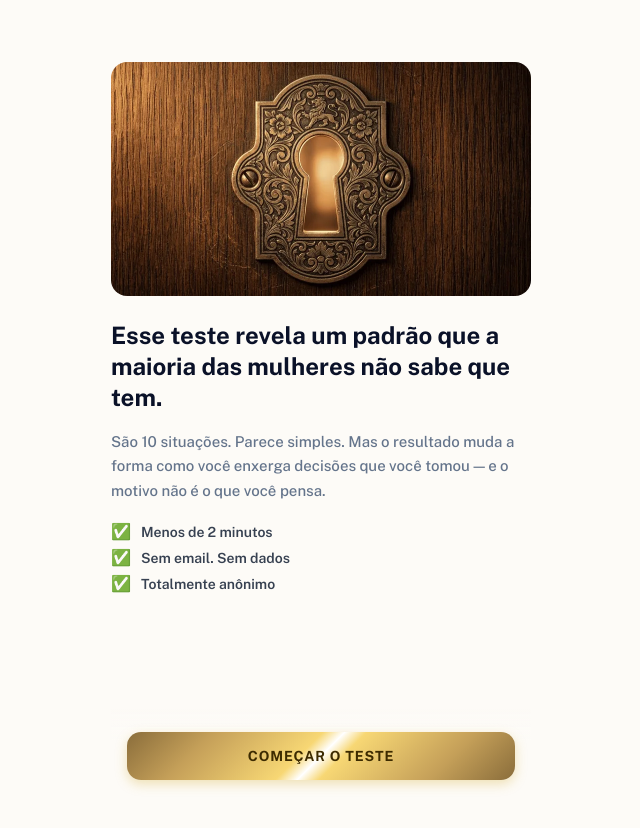
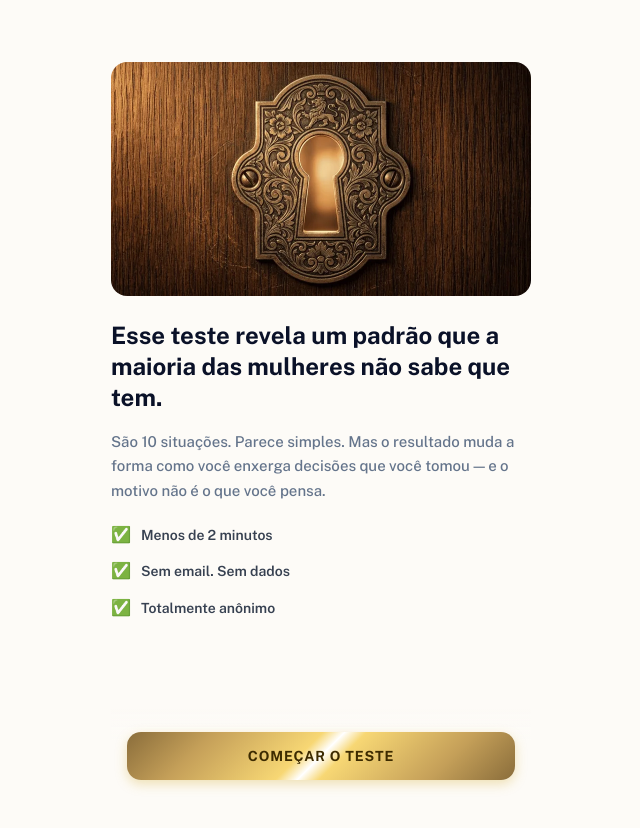
Before and after one commit to vgtallan-afk/Quiz, a React (Vite) app: page / in a window 1280 px wide. Shown: the top 828 px of the page, without its empty margins (319-959 px from the left). Built offline with nearby package versions, Linux system fonts and the light colour scheme.

Commit message:
Update Quiz.jsx

```diff
--- a/src/Quiz.jsx
+++ b/src/Quiz.jsx
@@ -459,10 +459,10 @@ export default function Quiz() {
                 {quizData.intro}
               </p>
 
-              <div style={{ display: "flex", flexDirection: "column", gap: "10px", marginBottom: "24px" }}>
+              <div style={{ display: "flex", flexDirection: "column", gap: "14px", marginBottom: "24px" }}>
                 {quizData.bullets.map((bullet, i) => (
                   <div key={i} style={{ display: "flex", alignItems: "center", gap: "10px" }}>
-                    <span style={{ fontSize: "16px", lineHeight: 1 }}>✅</span>
+                    <span style={{ fontSize: "16px", lineHeight: 1.4 }}>✅</span>
                     <span style={{ fontSize: "14px", fontWeight: 600, color: "#374151" }}>{bullet}</span>
                   </div>
                 ))}
@@ -479,7 +479,7 @@ export default function Quiz() {
                 transform: "translateX(-50%)",
                 width: "100%",
                 maxWidth: "420px",
-                padding: "24px 16px 20px",
+                padding: "24px 16px calc(20px + env(safe-area-inset-bottom, 12px))",
                 background: "linear-gradient(to top, #FDFBF7 65%, rgba(253,251,247,0))",
                 zIndex: 10
               }}
@@ -578,7 +578,7 @@ export default function Quiz() {
                 transform: "translateX(-50%)",
                 width: "100%",
                 maxWidth: "420px",
-                padding: "16px",
+                padding: "16px 16px calc(16px + env(safe-area-inset-bottom, 12px))",
                 background: "#FDFBF7",
                 display: "flex",
                 flexDirection: "column",
@@ -676,7 +676,7 @@ export default function Quiz() {
               <div style={{ fontSize: "11px", fontWeight: 700, letterSpacing: "0.15em", textTransform: "uppercase", color: "#D4AF37", marginBottom: "18px" }}>
                 O que estamos verificando
               </div>
-              <div style={{ display: "flex", flexDirection: "column", gap: "14px" }}>
+              <div style={{ display: "flex", flexDirection: "column", gap: "18px" }}>
                 {PROCESSING_STEPS.map((step, i) => {
                   const isDone = procStepsDone.has(i);
                   const isActive = procActiveStep === i && !isDone;
```
